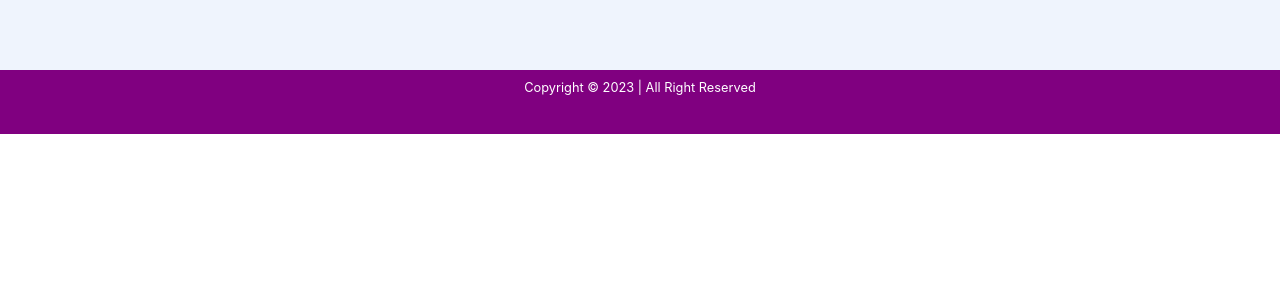
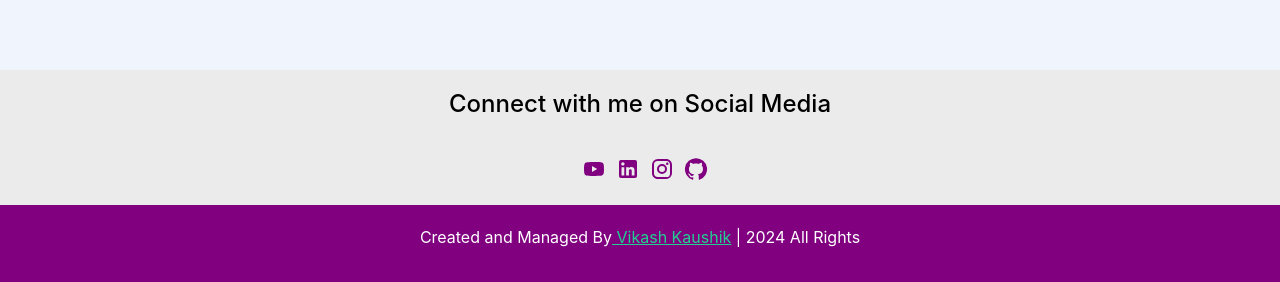
Before and after one commit to theneoalpha/theneoalpha_portfolio, a React (Create React App) app in the folder client/: page / in a window 1280 px wide. Shown: the part 2820-3102 px from the top of the page. Before the commit the page ends 2954 px from the top, so only its background shows below. Built offline with nearby package versions, Linux system fonts and the light colour scheme; a web font is replaced by a local one.

Commit message:
Enhancing Footer Part

```diff
--- a/client/src/components/Footer.js
+++ b/client/src/components/Footer.js
@@ -1,32 +1,31 @@
 import React from 'react';
-// import InstagramIcon from '@mui/icons-material/Instagram';
-// import GitHubIcon from '@mui/icons-material/GitHub';
-// import LinkedInIcon from '@mui/icons-material/LinkedIn';
-// import YouTubeIcon from '@mui/icons-material/YouTube';
+import InstagramIcon from '@mui/icons-material/Instagram';
+import GitHubIcon from '@mui/icons-material/GitHub';
+import LinkedInIcon from '@mui/icons-material/LinkedIn';
+import YouTubeIcon from '@mui/icons-material/YouTube';
 
 import "../components/assets/footer.css";
 export default function Footer(props) {
 
   return (
     <>
-    <div id="footer">
-
-    <p>
-Copyright &copy; 2023   | All Right Reserved
-
-
-
- </p>
- {/* <li className="footerSocial"> <a href="https://www.instagram.com/theneoalpha/" ><InstagramIcon/></a>
-        <a href="https://github.com/theneoalpha" ><GitHubIcon/></a>
-        <a href="https://www.linkedin.com/in/theneoalpha/" ><LinkedInIcon/></a>
-        <a href="https://www.youtube.com/c/TheNeoAlpha"><YouTubeIcon/></a>
-
-        </li> */}
-
-    </div>
-
-
+  <div>
+        <div className="footer">
+          <h2>Connect with me on Social Media</h2>
+          <div className="footer-social">
+            <a href="https://www.youtube.com/@TheNeoAlpha"><i className="bx bxl-linkedin" /><YouTubeIcon/></a>
+            <a href="https://www.twitter.com/theneoalpha"><i className="bx bxl-twitter" /><LinkedInIcon/></a>
+            <a href="https://www.instagram.com/theneoalpha"><i className="" /><InstagramIcon/></a>
+            <a href="https://github.com/theneoalpha"><i className="bx bxl-github" /><GitHubIcon/></a>
+          </div>
+        </div>
+        {/* Copyright */}
+        <div className="copyright">
+          <p>
+            Created and Managed By
+            <a href="https://linktr.ee/kaushikvikash079"> Vikash Kaushik</a> | 2024 All
+            Rights
+          </p></div></div>
 
 
     </>
--- a/client/src/components/assets/about.css
+++ b/client/src/components/assets/about.css
@@ -296,7 +296,7 @@ form textarea {
   margin-bottom: 1.6rem;
 }
 .footer-social a i{
-  color: rgb(10, 26, 208);
+  color: purple;
   font-size: 25px;
   margin-left: 10px;
   text-align: center;
@@ -308,7 +308,7 @@ form textarea {
 }
 .copyright {
   padding: 20px;
-  background: var(--main-color);
+  background: purple;
   text-align: center;
   color: #fff;
 }
--- a/client/src/components/assets/footer.css
+++ b/client/src/components/assets/footer.css
@@ -1,15 +1,39 @@
-#footer{
-    background-color: purple;
-    width: 100%;
-    height: 4rem;
-    color: white;
+.footer {
+    display: grid;
+    place-items: center;
+    padding: 20px;
+    background: #ebebeb;
+    color: #000;
+  }
+  .footer h2 {
+    font-size: 1.5rem;
+    margin-bottom: 1.6rem;
+  }
+  .footer-social a i{
+    color: purple;
+    font-size: 25px;
+    margin-left: 10px;
     text-align: center;
-    padding-top: 8px;
-    font-size: 1.3rem;
-    margin-top: auto;
+    line-height: 40px;
+    background-color: #fff;
+    border-radius: 50%;
+    width: 40px;
+    height: 40px;
+  }
 
+  .copyright {
+    padding: 20px;
+    background: purple;
+    text-align: center;
+    color: #fff;
 }
-#footer a{
-    text-decoration: none;
-    color: white;
-}
+
+  footer-social a{
+
+        color: var(--bs-link-color);
+        text-decoration: underline;
+
+  }
+  .MuiSvgIcon-root{
+    color: purple;
+  }
```
